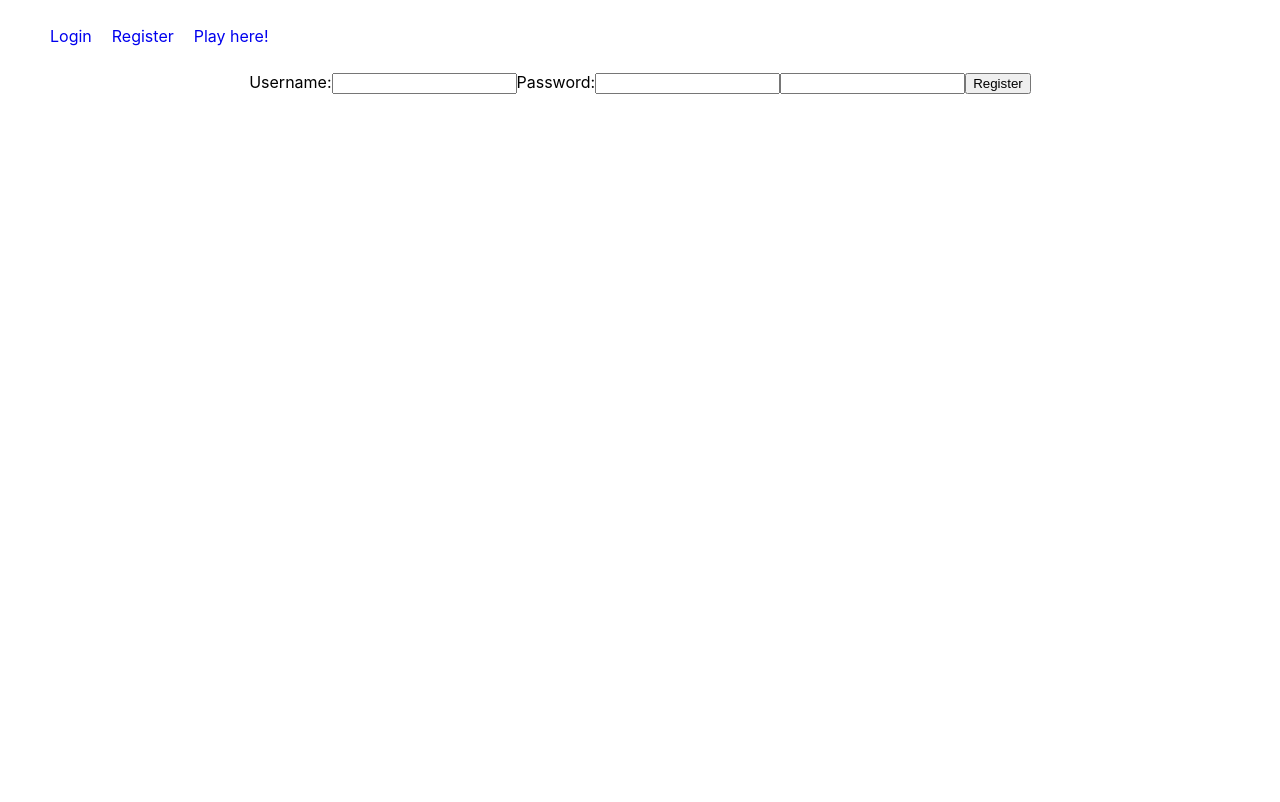
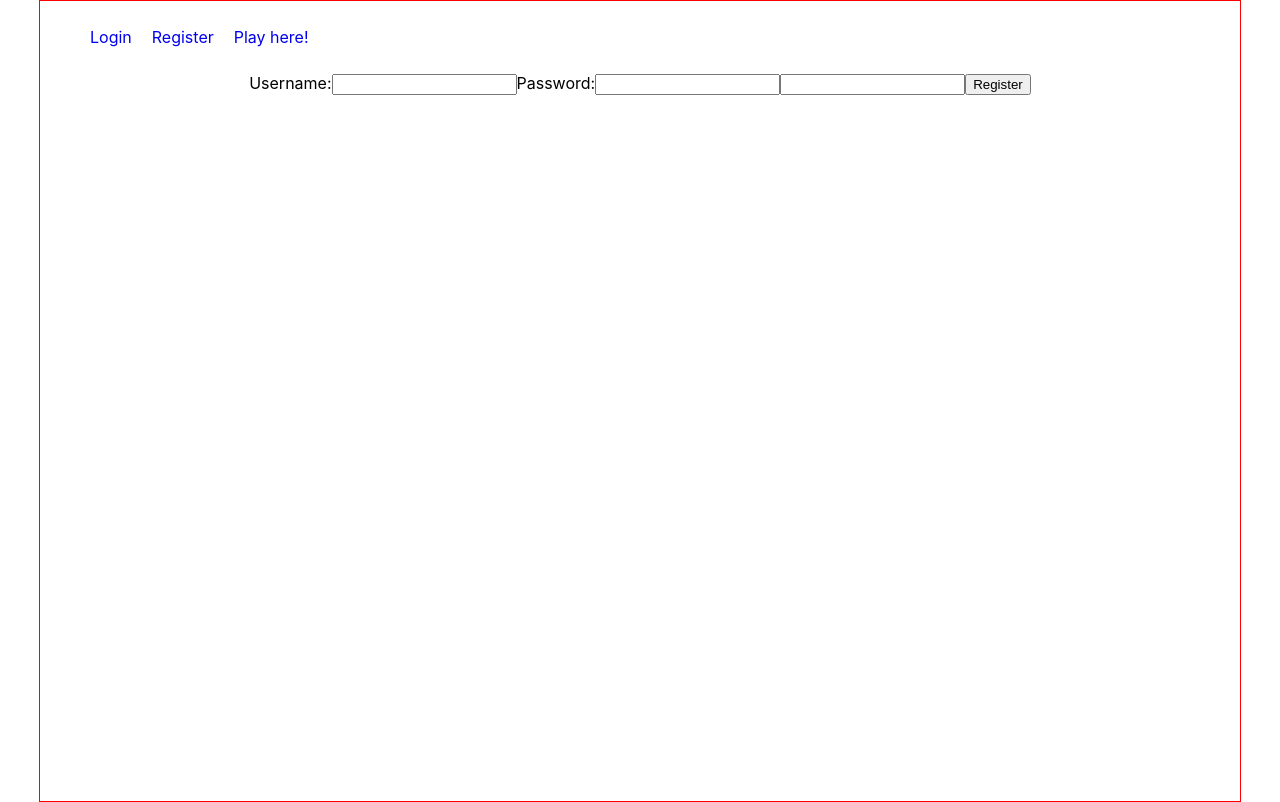
Before and after one commit to CS25-Django-MUD/Front-End, a React (Create React App) app in the folder adventure/: page /register in a window 1280 px wide. Built offline with nearby package versions, Linux system fonts and the light colour scheme.

Commit message:
added styling to app

```diff
--- a/adventure/src/App.css
+++ b/adventure/src/App.css
@@ -1,5 +1,9 @@
 .App {
+  width: 1200px;
+  min-height: 100vh;
+  margin: 0 auto;
   text-align: center;
+  border: 1px solid red;
 }
 
 .App-logo {
--- a/adventure/src/components/GameContainer.js
+++ b/adventure/src/components/GameContainer.js
@@ -13,6 +13,7 @@ const GameContainer = (props) => {
 
     const addRooms = () => {
         axiosWithAuth().get('https://cs25-mud.herokuapp.com/api/adv/rooms/')
+        // axiosWithAuth().get('http://localhost:8000/api/adv/rooms/')
         .then(res => {
             // let myRooms = res.data.sort((a, b) => (a.id > b.id) ? 1 : -1)
             setRooms(res);
@@ -23,6 +24,7 @@ const GameContainer = (props) => {
 
     const startGame = () => {
         axiosWithAuthToken().get('https://cs25-mud.herokuapp.com/api/adv/init')
+        // axiosWithAuthToken().get('http://localhost:8000/api/adv/init')
         .then(res => {
             console.log(res)
             let roomid = res.data.roomid
@@ -38,8 +40,12 @@ const GameContainer = (props) => {
         let direction = JSON.stringify({'direction': e.target.value})
         console.log(direction);
         axiosWithAuthToken().post('https://cs25-mud.herokuapp.com/api/adv/move', direction)
+        // axiosWithAuthToken().post('http://localhost:8000/api/adv/move', direction)
         .then(res => {
             console.log(res)
+            let roomid = res.data.roomid
+            setPlayerRoom(roomid);
+            console.log("end of move: ", roomid)
         })
         .catch(err => console.log(err));
         // currentRoom = rooms.data.filter(i => {
@@ -56,15 +62,15 @@ const GameContainer = (props) => {
     return (
         <div className="game-container">
             <button onClick={startGame} className="start-button">Start playing!</button>
-            <div className="rooms-grid">
-                <GameScreen rooms={rooms} playerRoom={playerRoom}/>
-            </div>
             <div>
                 <button className="direction-button" value="n" onClick={movePlayer}>N</button>
                 <button className="direction-button" value="e" onClick={movePlayer}>E</button>
                 <button className="direction-button" value="s" onClick={movePlayer}>S</button>
                 <button className="direction-button" value="w" onClick={movePlayer}>W</button>
             </div>
+            <div className="rooms-grid">
+                <GameScreen rooms={rooms} playerRoom={playerRoom}/>
+            </div>
         </div>
     )
 }
--- a/adventure/src/components/styles.css
+++ b/adventure/src/components/styles.css
@@ -20,13 +20,16 @@
 
 .room-div {
     display: flex;
+    flex-wrap: wrap;
     align-items: center;
+    /* border: 1px solid orange; */
 }
 
 .rooms-grid {
     display: flex;
+    flex-wrap: wrap;
     align-items: center;
-    width: 2000px;
+    width: 100%;
 }
 
 .game-container {
```
